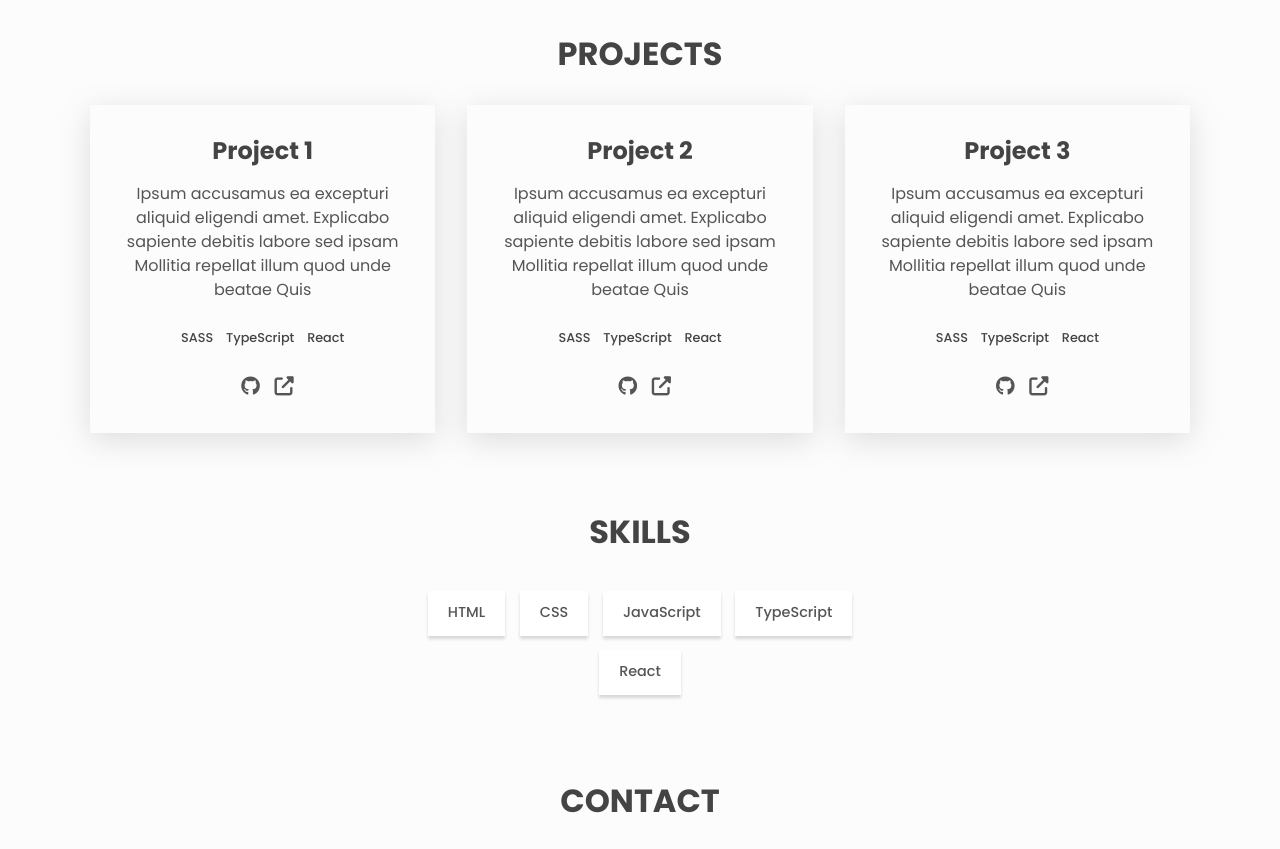
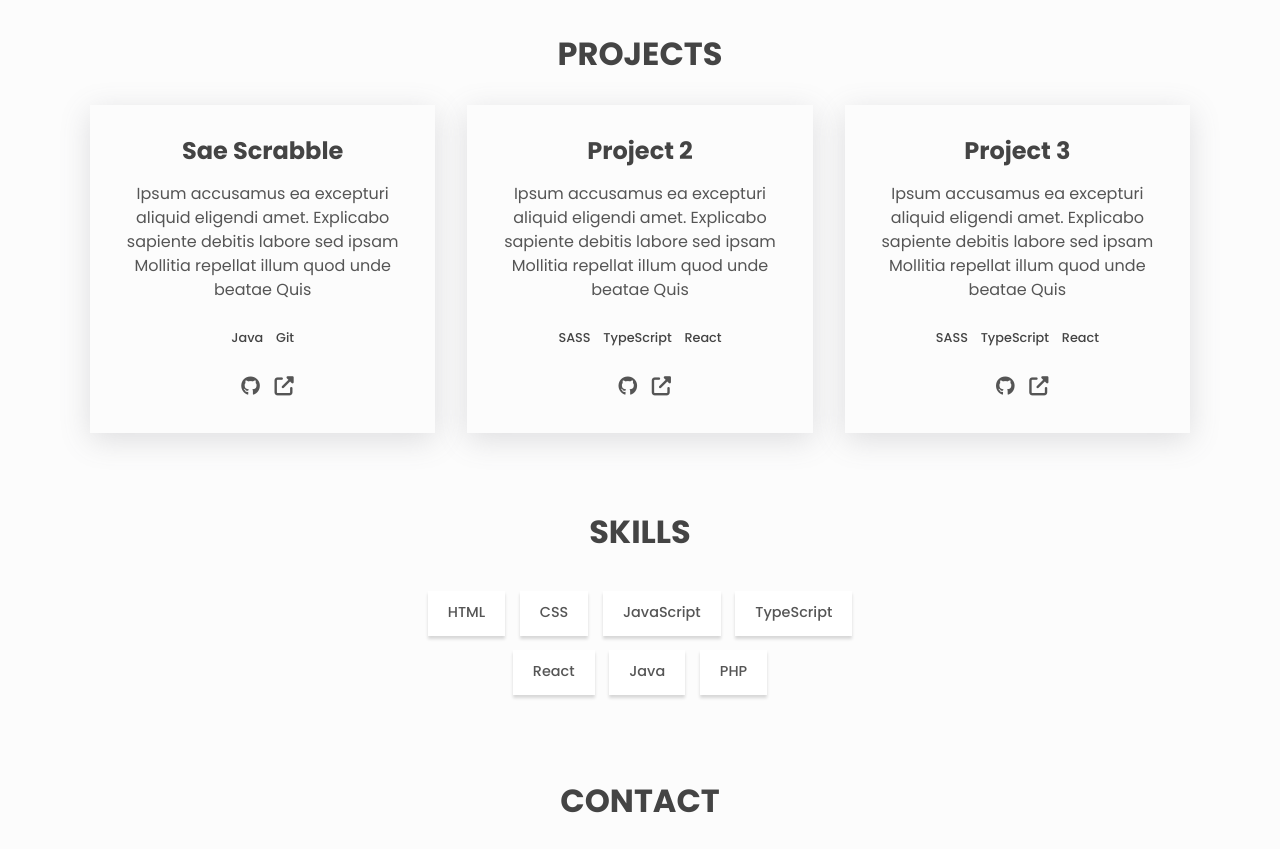
Before and after one commit to LuK-CZT/ppp-portfolio, a plain HTML site: page index.html in a window 1280 px wide. Shown: the part 620-1469 px from the top of the page. Drawn offline with Linux system fonts and the light colour scheme.

Commit message:
change links

```diff
--- a/index.html
+++ b/index.html
@@ -66,12 +66,12 @@
         </p>
 
         <div class="about__contact center">
-          <a href="https://example.com">
+          <a href="CROUZET-Lucas-CV.pdf" download="CV-CROUZET.pdf">
             <span class="btn btn--outline">Resume</span>
           </a>
 
           <a
-            href="https://github.com/rajshekhar26"
+            href="https://github.com/LuK-CZT"
             aria-label="github"
             class="link link--icon"
           >
@@ -79,7 +79,7 @@
           </a>
 
           <a
-            href="https://linkedin.com/in/rajshekhar26"
+            href="https://www.linkedin.com/in/lucas-crouzet/"
             aria-label="linkedin"
             class="link link--icon"
           >
@@ -94,16 +94,15 @@
 
         <div class="projects__grid">
           <div class="project">
-            <h3>Project 1</h3>
+            <h3>Sae Scrabble</h3>
             <p class="project__description">
               Ipsum accusamus ea excepturi aliquid eligendi amet. Explicabo
               sapiente debitis labore sed ipsam Mollitia repellat illum quod
               unde beatae Quis
             </p>
             <ul class="project__stack">
-              <li class="project__stack-item">SASS</li>
-              <li class="project__stack-item">TypeScript</li>
-              <li class="project__stack-item">React</li>
+              <li class="project__stack-item">Java</li>
+              <li class="project__stack-item">Git</li>
             </ul>
 
             <a
@@ -191,6 +190,8 @@
           <li class="skills__list-item btn btn--plain">JavaScript</li>
           <li class="skills__list-item btn btn--plain">TypeScript</li>
           <li class="skills__list-item btn btn--plain">React</li>
+          <li class="skills__list-item btn btn--plain">Java</li>
+          <li class="skills__list-item btn btn--plain">PHP</li>
         </ul>
       </section>
 
```
Also changed, not shown: 1 other file.
